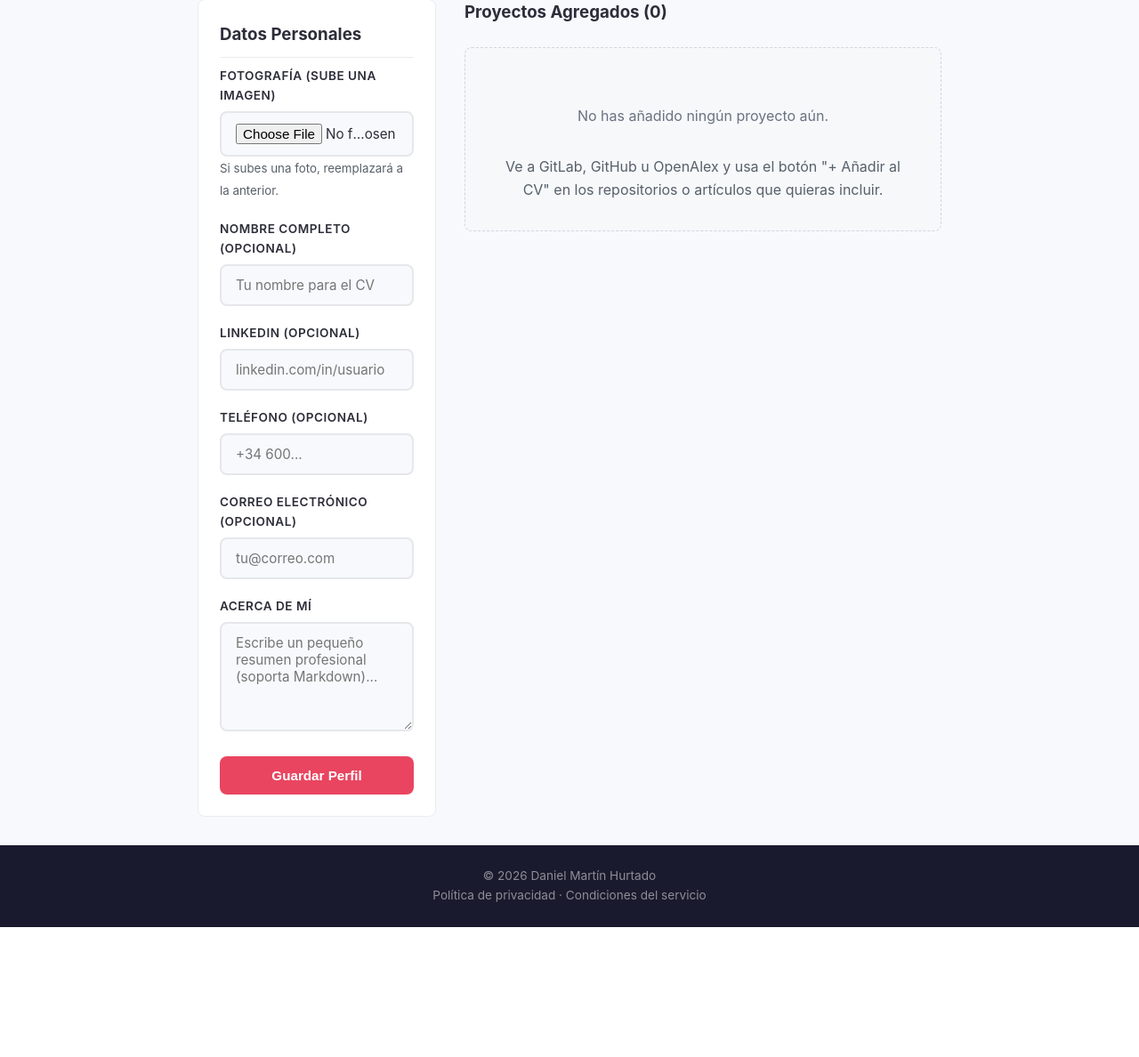
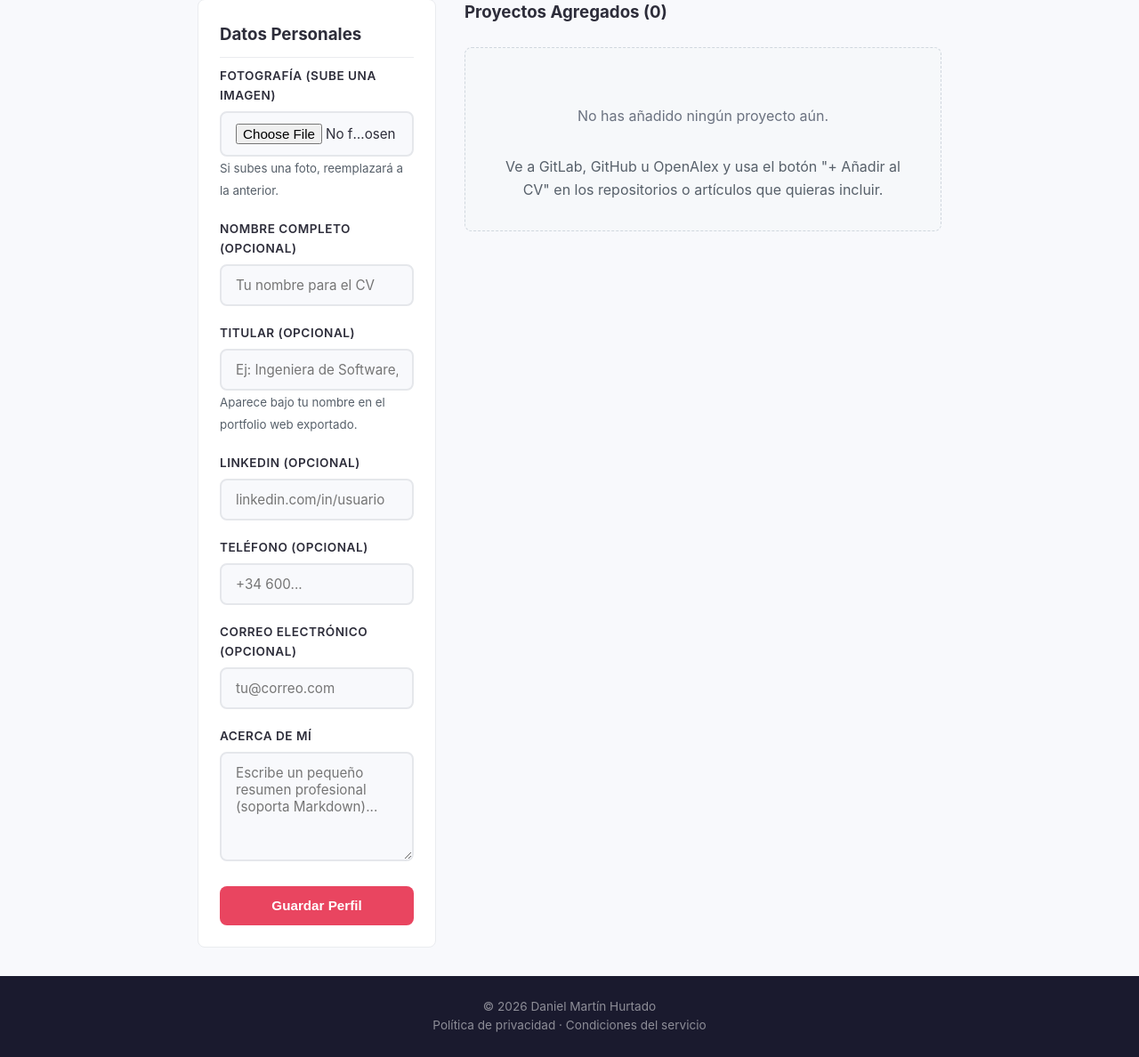
Before and after one commit to eldanimh/PortfolioCreator, a Django app: page /mi-cv/ in a window 1280 px wide. Shown: the part 234-1422 px from the top of the page at 89% size. Before the commit the page ends 1276 px from the top, so only its background shows below. Run offline with Django 4.2, Linux system fonts and the light colour scheme; the visitor is signed in with stand-in values (Sample User, id 1); data comes from the database, SQL or seed files in the repository; parts of the project's set-up code (start-up, migrations or seed data) failed here and were passed over; some libraries are stand-ins or nearby versions.

Commit message:
feat: Add optional headline field to CV builder and update portfolio display

```diff
--- a/portfolioCV/templates/portfolioCV/cv_builder.html
+++ b/portfolioCV/templates/portfolioCV/cv_builder.html
@@ -29,6 +29,11 @@
             <div class="form-group">
                 <label class="form-label">Nombre Completo (Opcional)</label>
                 <input type="text" name="name" value="{{ cv_data.personal_info.name|default:'' }}" class="form-input" placeholder="Tu nombre para el CV">
+            </div>
+            <div class="form-group">
+                <label class="form-label">Titular (Opcional)</label>
+                <input type="text" name="headline" value="{{ cv_data.personal_info.headline|default:'' }}" class="form-input" maxlength="200" placeholder="Ej: Ingeniera de Software, Arquitecto, Investigadora en Biología...">
+                <small style="color: #57606a;">Aparece bajo tu nombre en el portfolio web exportado.</small>
             </div>
             <div class="form-group">
                 <label class="form-label">LinkedIn (Opcional)</label>
--- a/portfolioCV/views.py
+++ b/portfolioCV/views.py
@@ -938,7 +938,7 @@ def _get_cv_data(user):
 
     # Estructura inicial obligatoria
     if 'personal_info' not in data:
-        data['personal_info'] = {'photo': '', 'name': '', 'linkedin': '', 'phone': '', 'email': '', 'about': ''}
+        data['personal_info'] = {'photo': '', 'name': '', 'headline': '', 'linkedin': '', 'phone': '', 'email': '', 'about': ''}
     if 'items' not in data:
         data['items'] = []
 
@@ -963,6 +963,7 @@ def cv_builder(request):
 
         # Guarda los textos
         data['personal_info']['name'] = request.POST.get('name', '').strip()
+        data['personal_info']['headline'] = request.POST.get('headline', '').strip()
         data['personal_info']['linkedin'] = request.POST.get('linkedin', '').strip()
         data['personal_info']['phone'] = request.POST.get('phone', '').strip()
         data['personal_info']['email'] = request.POST.get('email', '').strip()
```
Also changed, not shown: portfolioCV/templates/portfolioCV/cv_web_portfolio_template.html (+7 -1 lines), README.md.
